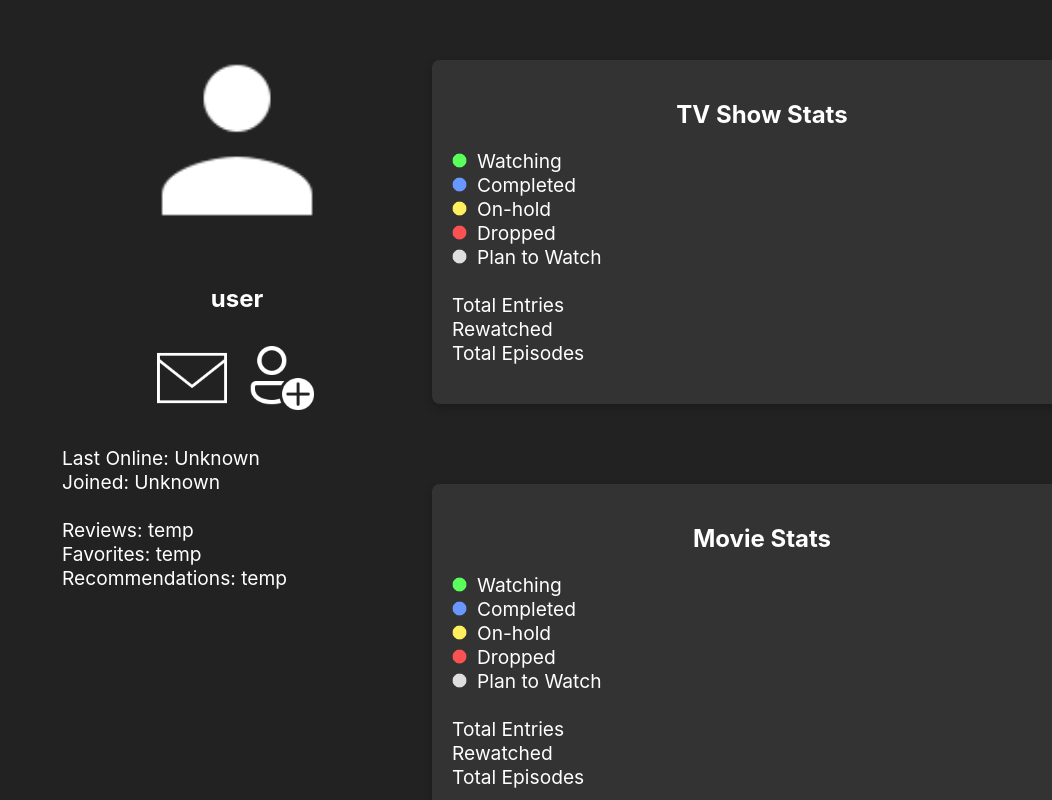
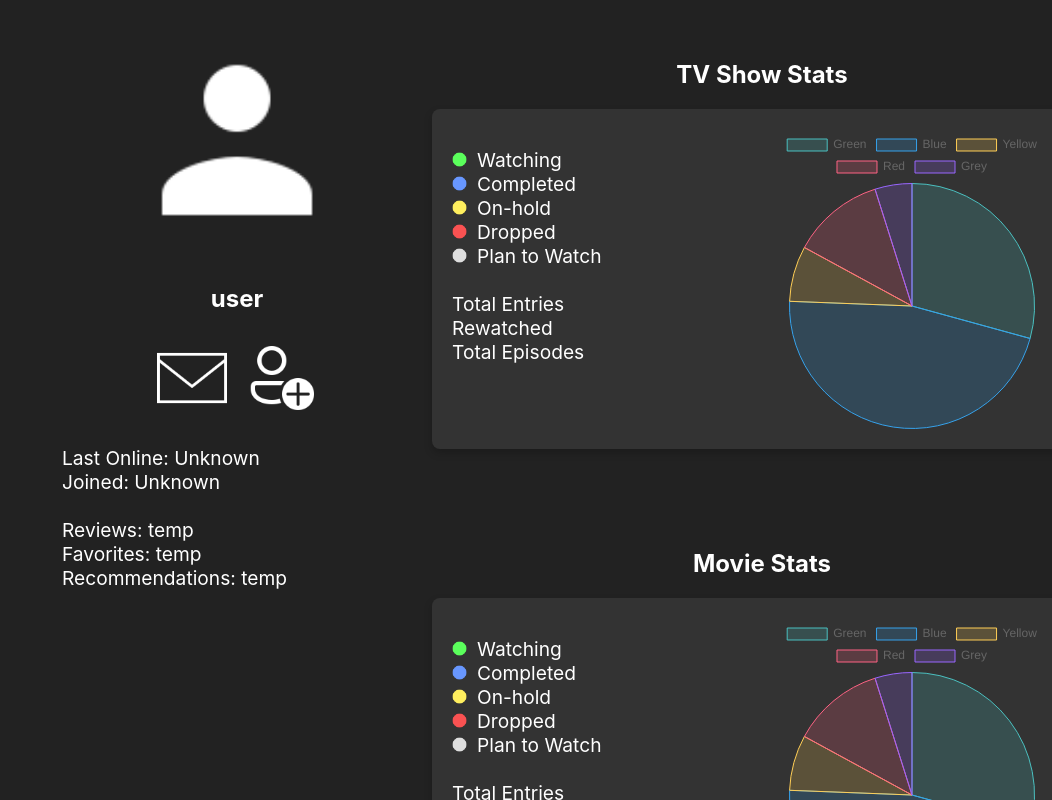
Before and after one commit to anhhdangg01/inf_124_project, a React (Create React App) app: page /profile in a window 1280 px wide. Shown: the part 220-1020 px from the top of the page, without its empty margins (228-1280 px from the left). Built offline with nearby package versions, Linux system fonts and the light colour scheme; no server answers; sample sign-in values are in the browser's storage.

Commit message:
Added template pie chart to tv show and movie stats

```diff
--- a/package.json
+++ b/package.json
@@ -11,8 +11,10 @@
     "@types/node": "^16.18.126",
     "@types/react-dom": "^19.1.2",
     "axios": "^1.9.0",
+    "chart.js": "^4.4.9",
     "firebase": "^11.6.1",
     "react": "^18.2.0",
+    "react-chartjs-2": "^5.3.0",
     "react-dom": "^18.2.0",
     "react-router-dom": "^6.22.3",
     "react-scripts": "5.0.1",
--- a/src/components/profile/movie_stats/MovieStats.tsx
+++ b/src/components/profile/movie_stats/MovieStats.tsx
@@ -4,11 +4,12 @@ import blue_circle from '../../../assets/circles/blue_circle.png';
 import yellow_circle from '../../../assets/circles/yellow_circle.png';
 import red_circle from '../../../assets/circles/red_circle.png';
 import grey_circle from '../../../assets/circles/grey_circle.png';
+import PieChart from './PieChart';
 
 function MovieStats() {
     return (
+        <h2>Movie Stats
             <div className="stats-card">
-            <h2>Movie Stats</h2>
                 <p>
                     <img src={green_circle} alt="Green Circle" className="circle-picture" />Watching
                     <br />
@@ -27,8 +28,11 @@ function MovieStats() {
                     <br />
                     Total Episodes
                 </p>
-            {/* insert the pie chart somewhere */}
+                <div className="pie-chart">
+                    <PieChart />
                 </div>
+            </div>
+        </h2>
     );
 }
 
--- /dev/null
+++ b/src/components/profile/movie_stats/PieChart.tsx
@@ -0,0 +1,46 @@
+import React, { useState } from 'react';
+import { Chart as ChartJS, ArcElement, Tooltip, Legend } from 'chart.js';
+import { Pie } from 'react-chartjs-2';
+
+ChartJS.register(ArcElement, Tooltip, Legend);
+
+interface UserStats {
+    watching: number;
+    completed: number;
+    onHold: number;
+    dropped: number;
+    planToWatch: number;
+    entries: number;
+    rewatched: number;
+    totalEpisodes: number;
+}
+
+function PieChart() {
+    const data = {
+    labels: ['Green', 'Blue', 'Yellow', 'Red', 'Grey'],
+    datasets: [
+        {
+        data: [12, 19, 3, 5, 2],
+        backgroundColor: [
+            'rgba(75, 192, 192, 0.2)',
+            'rgba(54, 162, 235, 0.2)',
+            'rgba(255, 206, 86, 0.2)',
+            'rgba(255, 99, 132, 0.2)',
+            'rgba(153, 102, 255, 0.2)',
+        ],
+        borderColor: [
+            'rgba(75, 192, 192, 1)',
+            'rgba(54, 162, 235, 1)',
+            'rgba(255, 206, 86, 1)',
+            'rgba(255, 99, 132, 1)',
+            'rgba(153, 102, 255, 1)',
+        ],
+        borderWidth: 1,
+        },
+    ],
+    };
+
+  return <Pie data={data} />;
+}
+
+export default PieChart;
--- /dev/null
+++ b/src/components/profile/tv_show_stats/PieChart.tsx
@@ -0,0 +1,46 @@
+import React, { useState } from 'react';
+import { Chart as ChartJS, ArcElement, Tooltip, Legend } from 'chart.js';
+import { Pie } from 'react-chartjs-2';
+
+ChartJS.register(ArcElement, Tooltip, Legend);
+
+interface UserStats {
+    watching: number;
+    completed: number;
+    onHold: number;
+    dropped: number;
+    planToWatch: number;
+    entries: number;
+    rewatched: number;
+    totalEpisodes: number;
+}
+
+function PieChart() {
+    const data = {
+    labels: ['Green', 'Blue', 'Yellow', 'Red', 'Grey'],
+    datasets: [
+        {
+        data: [12, 19, 3, 5, 2],
+        backgroundColor: [
+            'rgba(75, 192, 192, 0.2)',
+            'rgba(54, 162, 235, 0.2)',
+            'rgba(255, 206, 86, 0.2)',
+            'rgba(255, 99, 132, 0.2)',
+            'rgba(153, 102, 255, 0.2)',
+        ],
+        borderColor: [
+            'rgba(75, 192, 192, 1)',
+            'rgba(54, 162, 235, 1)',
+            'rgba(255, 206, 86, 1)',
+            'rgba(255, 99, 132, 1)',
+            'rgba(153, 102, 255, 1)',
+        ],
+        borderWidth: 1,
+        },
+    ],
+    };
+
+  return <Pie data={data} />;
+}
+
+export default PieChart;
--- a/src/components/profile/tv_show_stats/TVShowStats.tsx
+++ b/src/components/profile/tv_show_stats/TVShowStats.tsx
@@ -4,11 +4,12 @@ import blue_circle from '../../../assets/circles/blue_circle.png';
 import yellow_circle from '../../../assets/circles/yellow_circle.png';
 import red_circle from '../../../assets/circles/red_circle.png';
 import grey_circle from '../../../assets/circles/grey_circle.png';
+import PieChart from './PieChart';
 
 function TVShowStats() {
     return (
+        <h2>TV Show Stats
             <div className="stats-card">
-            <h2>TV Show Stats</h2>
                 <p>
                     <img src={green_circle} alt="Green Circle" className="circle-picture" />Watching
                     <br />
@@ -26,10 +27,12 @@ function TVShowStats() {
                     Rewatched
                     <br />
                     Total Episodes
-                <br />
                 </p>
-            {/* insert the pie chart somewhere */}
+                <div className="pie-chart">
+                    <PieChart />
                 </div>
+            </div>
+        </h2>
     );
 }
 
--- a/src/styles/profile.css
+++ b/src/styles/profile.css
@@ -44,6 +44,9 @@
     box-shadow: 0 4px 8px rgba(0, 0, 0, 0.2);
     transition: transform 0.3s, box-shadow 0.3s;
     margin: 20px;
+    grid-template-columns: repeat(auto-fit, minmax(100px, 1fr));
+    grid-template-rows: repeat(auto-fit, minmax(200px, 1fr));
+    display: grid;
 }
 
 .stats-panel {
@@ -67,6 +70,7 @@ h2 {
 p {
     font-size: 1.2rem;
     text-align: left;
+    font-weight: normal;
 }
 
 
@@ -125,3 +129,7 @@ p {
 .movie-history{
     text-align: left;
 }
+
+.pie-chart {
+    width: 300px;
+}
```
Also changed, not shown: 1 other file (tests, documents, lock files or other folders). Lines whose indentation alone changed are shown as unchanged.
